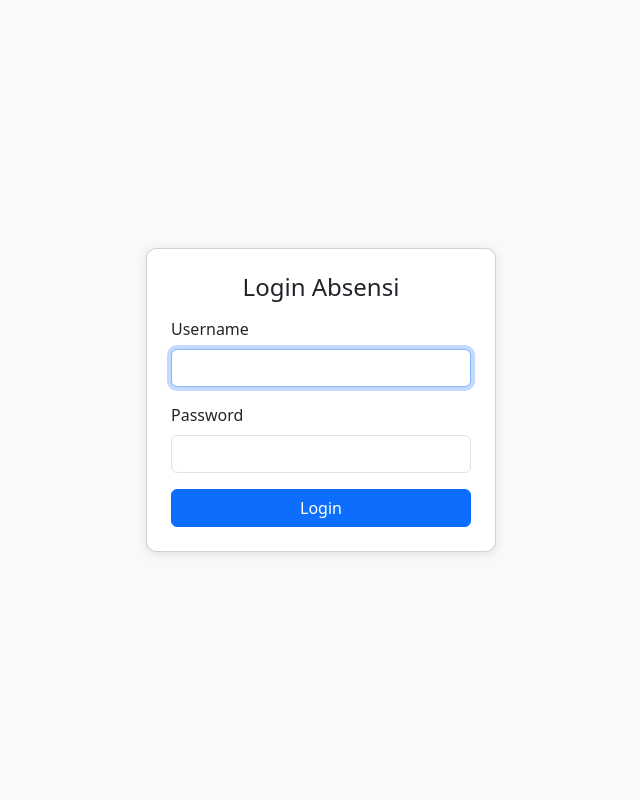
After one commit to jakaprayudha/Face-Recognition-Attendance-Apps, a Flask app: page /login in a window 1280 px wide. The commit adds this page. Shown: the whole page, without its empty margins (319-959 px from the left). Run offline with Flask 3, Linux system fonts and the light colour scheme.

Commit message:
feat session login

```diff
--- a/app.py
+++ b/app.py
@@ -3,10 +3,16 @@ import csv
 import os
 import numpy as np
 from datetime import datetime
-from flask import Flask, render_template, Response, jsonify, request
+from dotenv import load_dotenv
+import os
+from flask import Flask, render_template, Response, jsonify, request, redirect, url_for, session
 from db.connect import get_connection
+from hashlib import sha256
 
 app = Flask(__name__)
+
+load_dotenv()
+app.secret_key = os.getenv("SECRET_KEY")
 
 # ======== Load dataset CSV ==========
 dataset_file = "deteksi_wajah.csv"
@@ -83,10 +89,40 @@ def generate_frames():
         frame = buffer.tobytes()
 
         yield (b'--frame\r\n'b'Content-Type: image/jpeg\r\n\r\n' + frame + b'\r\n')
+@app.route('/login', methods=['GET', 'POST'])
+def login():
+    if request.method == 'POST':
+        username = request.form['username']
+        password = request.form['password']
+
+        conn = get_connection()
+        cur = conn.cursor(dictionary=True)
+        cur.execute("SELECT * FROM users WHERE username = %s", (username,))
+        user = cur.fetchone()
+        cur.close()
+        conn.close()
+
+        if user and user['password_hash'] == sha256(password.encode()).hexdigest():
+            session['user_id'] = user['id']
+            session['username'] = user['username']
+            session['role'] = user['role']
+            session['full_name'] = user['full_name']
+            return redirect(url_for('index'))
+        else:
+            return render_template('login.html', error="Username atau password salah")
+
+    return render_template('login.html')
+
+@app.route('/logout')
+def logout():
+    session.clear()
+    return redirect(url_for('login'))
 
 @app.route('/')
 def index():
-    return render_template('index.html')
+    if 'user_id' not in session:
+        return redirect(url_for('login'))
+    return render_template('index.html', username=session['full_name'])
 
 @app.route('/video_feed')
 def video_feed():
@@ -124,8 +160,9 @@ def checkin():
 
 @app.route('/map')
 def map_view():
+    if 'user_id' not in session:
+        return redirect(url_for('login'))
     return render_template('map.html')
-
 
 @app.route('/data_absensi')
 def data_absensi():
--- a/templates/index.html
+++ b/templates/index.html
@@ -18,10 +18,14 @@
     <img src="{{ url_for('video_feed') }}" width="640" height="480">
   </div>
   <div class="mt-3">
-    <input type="text" id="nama" class="form-control w-50 mx-auto" placeholder="Masukkan Nama" />
+    <input type="text" id="nama" value="{{ username }}" class="form-control w-50 mx-auto" placeholder="Masukkan Nama" />
     <button id="btnCheckIn" class="btn btn-success mt-3">Mulai Check In</button>
     <br>
     <a href="/map" class="btn btn-info mt-2">📍 Lihat Peta Kehadiran</a>
+    <br>
+    <div class="text-end">
+  <a href="/logout" class="btn btn-danger btn-sm">Logout</a>
+</div>
   </div>
 </div>
 
--- /dev/null
+++ b/templates/login.html
@@ -0,0 +1,41 @@
+<!DOCTYPE html>
+<html lang="id">
+<head>
+  <meta charset="UTF-8">
+  <title>Login Absensi Wajah</title>
+  <link href="https://cdn.jsdelivr.net/npm/bootstrap@5.3.0/dist/css/bootstrap.min.css" rel="stylesheet">
+  <style>
+    body {
+      background: #f7f9fb;
+      display: flex;
+      justify-content: center;
+      align-items: center;
+      height: 100vh;
+    }
+    .card {
+      width: 350px;
+      box-shadow: 0 2px 10px rgba(0,0,0,0.1);
+      border-radius: 10px;
+    }
+  </style>
+</head>
+<body>
+  <div class="card p-4">
+    <h4 class="text-center mb-3">Login Absensi</h4>
+    {% if error %}
+      <div class="alert alert-danger text-center">{{ error }}</div>
+    {% endif %}
+    <form method="POST" action="/login">
+      <div class="mb-3">
+        <label class="form-label">Username</label>
+        <input type="text" name="username" class="form-control" required autofocus>
+      </div>
+      <div class="mb-3">
+        <label class="form-label">Password</label>
+        <input type="password" name="password" class="form-control" required>
+      </div>
+      <button class="btn btn-primary w-100">Login</button>
+    </form>
+  </div>
+</body>
+</html>
```
Also changed, not shown: deteksi_wajah.csv (+52 -37 lines).
